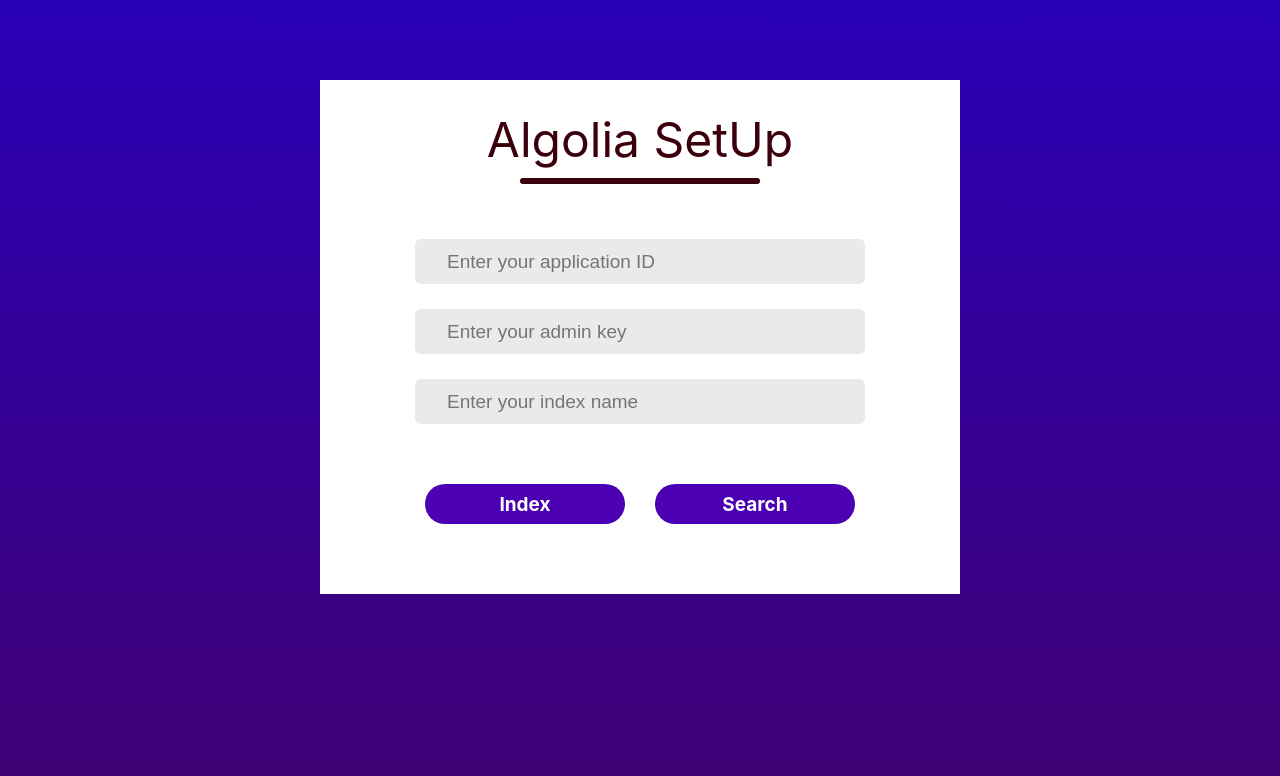
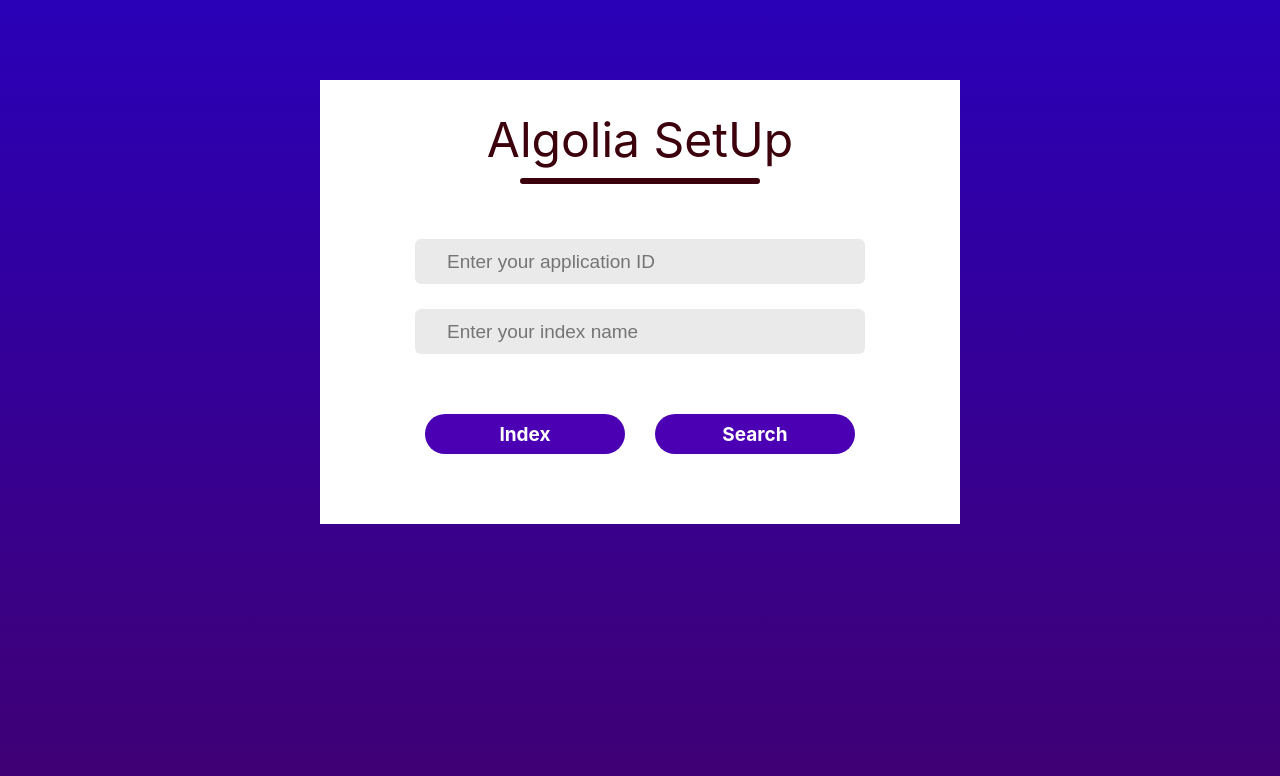
Before and after one commit to minna1996/algolia-ui, a React (Create React App) app: page / in a window 1280 px wide. Shown: the top 776 px of the page. Built offline with nearby package versions, Linux system fonts and the light colour scheme.

Commit message:
Commented admin key field

```diff
--- a/src/Components/Form/AlgoliaSetUp.jsx
+++ b/src/Components/Form/AlgoliaSetUp.jsx
@@ -12,9 +12,9 @@
                 <div className="input">
                     <input type="text" placeholder="Enter your application ID" required/>
                 </div>
-                <div className="input">
+                {/* <div className="input">
                     <input type="text" placeholder="Enter your admin key" required/>
-                </div>
+                </div> */}
                 <div className="input">
                     <input type="text" placeholder="Enter your index name" required/>
                 </div>
```
